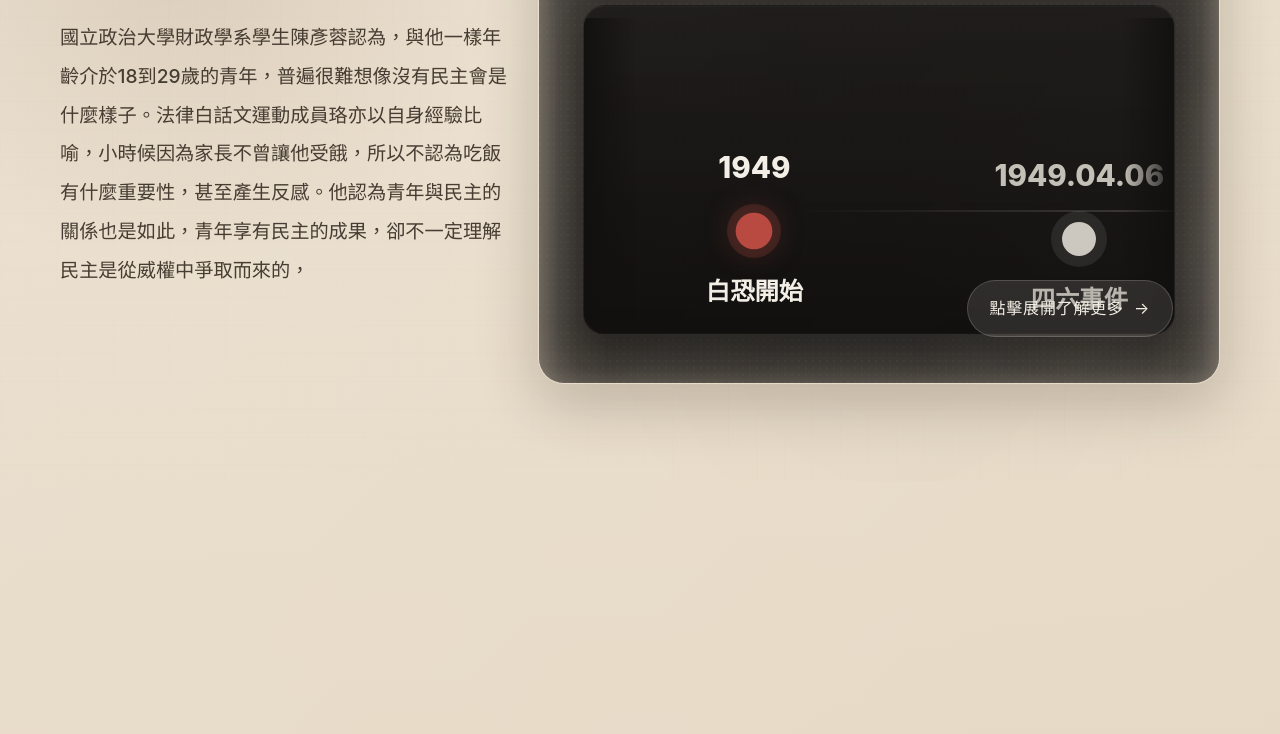
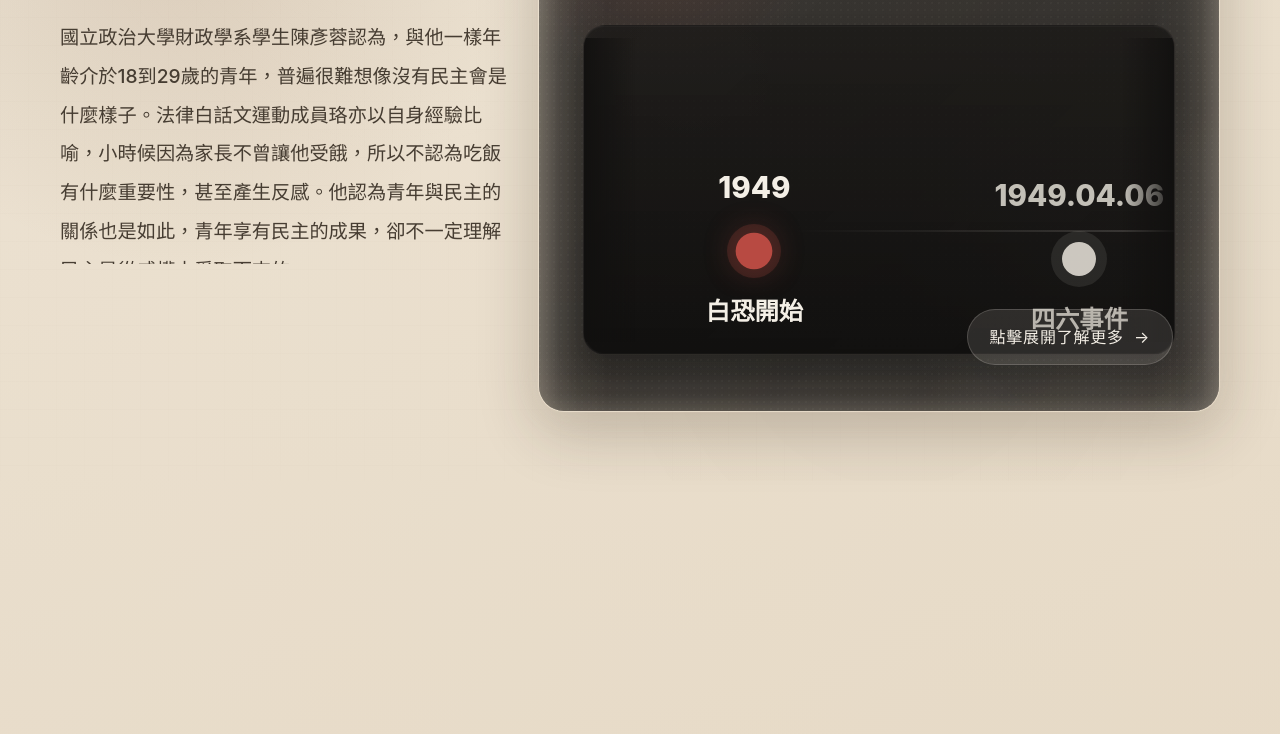
Before and after one commit to fangk-ship-it/white-terror-timeline, a plain HTML site: page index.html in a window 1280 px wide. Shown: the part 319-1053 px from the top of the page. Drawn offline with Linux system fonts and the light colour scheme.

Commit message:
Simplify intro title and center timeline frame

```diff
--- a/index.html
+++ b/index.html
@@ -3,7 +3,7 @@
 <head>
   <meta charset="utf-8" />
   <meta name="viewport" content="width=device-width, initial-scale=1" />
-  <title>白色恐怖大事記　Timeline：1949至今</title>
+  <title>白色恐怖大事記：1949至今</title>
   <style>
     /* ==============================
        Module Tokens
@@ -28,8 +28,8 @@
       --paper-bg-deep: #d7c4a7;
       --paper-ink: #40362c;
       --paper-line: rgba(64, 54, 44, 0.12);
-      --intro-rail-height: clamp(540px, 68vh, 720px);
-      --intro-card-extra-depth: clamp(76px, 7vh, 96px);
+      --intro-rail-height: clamp(500px, 59vh, 620px);
+      --intro-card-extra-depth: clamp(86px, 8vh, 108px);
       --intro-window-height: clamp(330px, 39vh, 404px);
       --intro-window-radius: 22px;
 
@@ -142,19 +142,7 @@
     }
 
     .collapsed-panel::after {
-      content: "1949  至今";
-      position: absolute;
-      inset: auto 1vw 8vh auto;
-      font-size: clamp(4.4rem, 14vw, 12rem);
-      line-height: 1;
-      letter-spacing: -0.1em;
-      font-weight: 900;
-      color: rgba(78, 58, 40, 0.09);
-      opacity: var(--intro-bg-ghost-opacity, 1);
-      transition: opacity 220ms ease;
-      z-index: -1;
-      white-space: nowrap;
-      pointer-events: none;
+      content: none;
     }
 
     .intro-stage {
@@ -181,7 +169,7 @@
 
     .intro-timeline-column {
       display: flex;
-      align-items: stretch;
+      align-items: center;
     }
 
     .intro-copy-rail {
@@ -1198,7 +1186,7 @@
           <section class="intro-timeline-column" aria-labelledby="collapsedTitle">
             <div class="intro-timeline-card">
               <div>
-                <h2 class="module-title" id="collapsedTitle">白色恐怖大事記　Timeline：1949至今</h2>
+                <h2 class="module-title" id="collapsedTitle">白色恐怖大事記：1949至今</h2>
                 <p class="module-deck">白色恐怖的歷史脈絡，從戒嚴體制、校園與地方政治案件，延伸至民主化後的法律修正與記憶工作。</p>
               </div>
 
@@ -1222,7 +1210,7 @@
         <div class="expanded-background" id="expandedBackground"></div>
         <div class="expanded-topbar">
           <div>
-            <h2>白色恐怖大事記　Timeline：1949至今</h2>
+            <h2>白色恐怖大事記：1949至今</h2>
             <p class="expanded-hint">左右拖曳，或點選兩側與下方按鍵，九張檔案卡會像九角柱一樣轉動；背景視覺會隨事件切換。</p>
           </div>
           <button class="collapse-button" id="collapseButton" type="button">收起時間軸</button>
@@ -1674,7 +1662,6 @@
       if (isIntroStackedLayout()) {
         DOM.module.style.setProperty("--intro-copy-shift", "0px");
         DOM.module.style.setProperty("--intro-track-shift", "0px");
-        DOM.collapsedPanel.style.setProperty("--intro-bg-ghost-opacity", "1");
         DOM.expandButton.classList.add("is-visible");
         return;
       }
@@ -1695,10 +1682,6 @@
 
       DOM.module.style.setProperty("--intro-copy-shift", `${Math.round(copyTravel * -copyProgress)}px`);
       DOM.module.style.setProperty("--intro-track-shift", `${Math.round(trackTravel * -trackProgress)}px`);
-      DOM.collapsedPanel.style.setProperty(
-        "--intro-bg-ghost-opacity",
-        String(1 - clamp((progress - 0.94) / 0.06, 0, 1))
-      );
 
       if (targetIndex !== state.activeIndex) {
         updateActiveEvent(targetIndex);
@@ -1722,7 +1705,6 @@
       if (isIntroStackedLayout()) {
         DOM.module.style.setProperty("--intro-copy-shift", "0px");
         DOM.module.style.setProperty("--intro-track-shift", "0px");
-        DOM.collapsedPanel.style.setProperty("--intro-bg-ghost-opacity", "1");
         DOM.compactTrack.children[normalized]?.scrollIntoView({
           inline: "center",
           block: "nearest",
@@ -1745,10 +1727,6 @@
 
       DOM.module.style.setProperty("--intro-copy-shift", `${Math.round(copyTravel * -copyProgress)}px`);
       DOM.module.style.setProperty("--intro-track-shift", `${Math.round(trackTravel * -trackProgress)}px`);
-      DOM.collapsedPanel.style.setProperty(
-        "--intro-bg-ghost-opacity",
-        String(1 - clamp((progress - 0.94) / 0.06, 0, 1))
-      );
       DOM.expandButton.classList.add("is-visible");
     }
 
```
